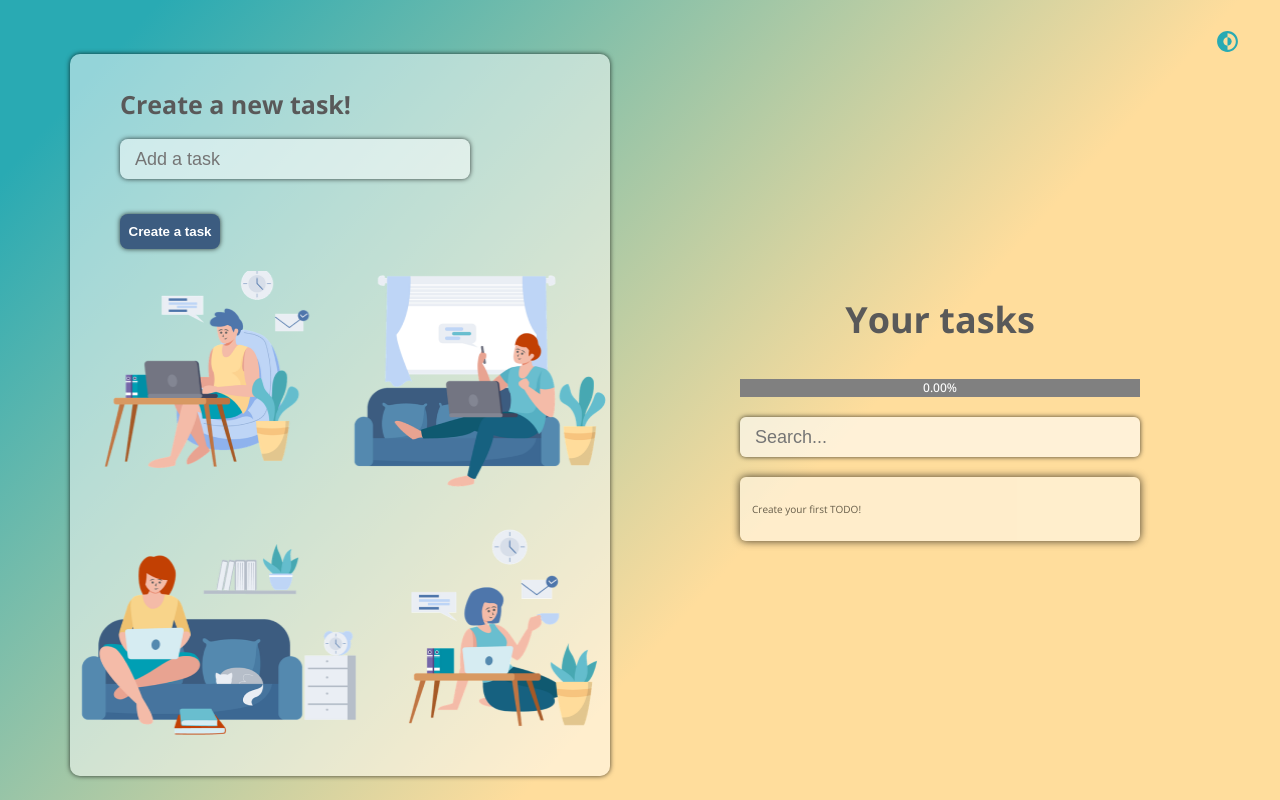
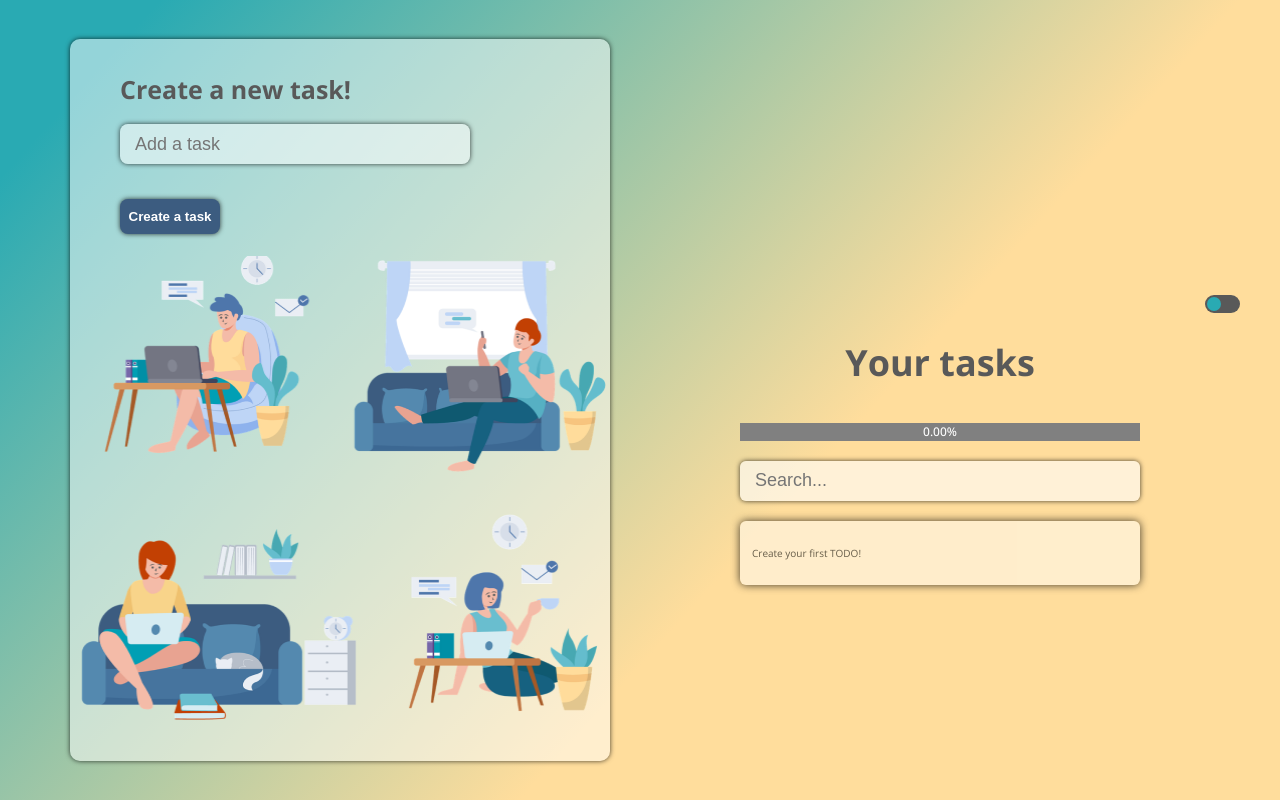
Before and after one commit to YuneidyC/todo-app, a React (Create React App) app: page / in a window 1280 px wide. Built offline with nearby package versions, Linux system fonts and the light colour scheme.

Commit message:
Change Toggle and style

```diff
--- a/src/App/App.js
+++ b/src/App/App.js
@@ -3,36 +3,13 @@ import { useMediaQuery } from 'usehooks-ts';
 import { TodoProvider } from '../TodoContext';
 import { Mobile } from './Mobile';
 import { Desktop } from './Desktop';
-import { CgDarkMode } from 'react-icons/cg';
 
 function App() {
     const matches = useMediaQuery('(min-width: 1000px)');
-    const [darkMode, setDarkMode] = React.useState(false);
-
-    const styleDarkMode = { color: '#29aab3', width: '25px', height: '25px' };
-
-    React.useEffect(() => {
-        const header = document.getElementsByClassName('TodoHeader--p')[0];
-        const button = document.getElementsByClassName('CreateTodoButton')[0];
-        if (darkMode) {
-            document.body.classList.add('dark');
-            header.classList.add('dark');
-            if (button) {
-                button.classList.add('dark');
-            }
-        } else {
-            document.body.classList.remove('dark');
-            header.classList.remove('dark');
-            if (button) {
-                button.classList.remove('dark');
-            }
-        }
-    }, [darkMode]);
 
     return (
         // prettier-ignore
         <TodoProvider>
-            <CgDarkMode className='darkMode--button' style={styleDarkMode} onClick={() => setDarkMode(!darkMode)}/>
             {matches ? <Desktop /> : <Mobile />}
         </TodoProvider>
     );
--- a/src/App/Desktop.js
+++ b/src/App/Desktop.js
@@ -11,6 +11,7 @@ import { TodoContext } from '../TodoContext';
 import { TodoHeaderLeft } from '../components/TodoHeaderLeft';
 import { TodoImageLeft } from '../components/TodoImageLeft';
 import { TodoFieldLeft } from '../components/TodoFieldLeft';
+import { Toggle } from '../components/Toggle';
 
 function Desktop() {
     // prettier-ignore
@@ -19,7 +20,10 @@ function Desktop() {
         loading,
         searchedTodos,
         deleteTodo,
-        checkOrUncheck } = React.useContext(TodoContext);
+        checkOrUncheck,
+        toggled,
+        handleClick
+    } = React.useContext(TodoContext);
 
     return (
         <React.Fragment>
@@ -33,7 +37,10 @@ function Desktop() {
                 </section>
 
                 <section className="section--right">
-                    <TodoHeader />
+                    <Toggle toggled={toggled} onClick={handleClick} />
+                    <TodoHeader
+                        toggled={toggled}
+                    />
                     <TodoCounter />
                     <TodoSearch />
                     <TodoList>
--- a/src/App/Mobile.js
+++ b/src/App/Mobile.js
@@ -8,6 +8,7 @@ import { TodoForm } from '../components/TodoForm';
 import { CreateTodoButton } from '../components/CreateTodoButton';
 import { TodoContext } from '../TodoContext';
 import { Modal } from '../components/Modal';
+import { Toggle } from '../components/Toggle';
 
 function Mobile() {
     // prettier-ignore
@@ -19,11 +20,16 @@ function Mobile() {
         openModal,
         setOpenModal,
         checkOrUncheck,
+        toggled,
+        handleClick
     } = React.useContext(TodoContext);
 
     return (
         <React.Fragment>
-            <TodoHeader />
+            <Toggle toggled={toggled} onClick={handleClick} />
+            <TodoHeader
+                toggled={toggled}
+            />
             <TodoCounter />
             <TodoSearch />
             <TodoList>
@@ -61,6 +67,7 @@ function Mobile() {
             <CreateTodoButton
                 openModal={openModal}
                 setOpenModal={setOpenModal}
+                toggled={toggled}
             />
         </React.Fragment>
     );
--- a/src/TodoContext/index.js
+++ b/src/TodoContext/index.js
@@ -10,6 +10,7 @@ function TodoProvider(props) {
     const { item: todos, saveItem: saveTodos, loading, error } = useLocalStorage('TODOS_V1', []);
     const [searchValue, setSearchValue] = React.useState('');
     const [openModal, setOpenModal] = React.useState(false);
+    const [toggled, setToggled] = React.useState(false);
 
     const completedTodos = todos.filter((todo) => todo.completed).length;
     const totalTodos = todos.length;
@@ -47,12 +48,21 @@ function TodoProvider(props) {
     const checkOrUncheck = (id) => {
         const todoIndex = todos.findIndex((todo) => todo.id === id);
         const newTodos = [...todos];
-        if(newTodos[todoIndex].completed) {
+        if (newTodos[todoIndex].completed) {
             newTodos[todoIndex].completed = false;
         } else {
             newTodos[todoIndex].completed = true;
         }
         saveTodos(newTodos);
+    }
+
+    const handleClick = () => {
+        setToggled((s) => !s);
+        if (!toggled) {
+            document.body.classList.add('dark');
+        } else {
+            document.body.classList.remove('dark');
+        }
     }
 
     return (
@@ -70,6 +80,9 @@ function TodoProvider(props) {
             checkOrUncheck,
             openModal,
             setOpenModal,
+            toggled,
+            setToggled,
+            handleClick
         }}>
             {props.children}
         </TodoContext.Provider>
--- a/src/components/CreateTodoButton.js
+++ b/src/components/CreateTodoButton.js
@@ -1,7 +1,7 @@
 import React, { useEffect, useRef } from 'react';
 import '../styles/CreateTodoButton.css';
 
-function CreateTodoButton({ openModal, setOpenModal }) {
+function CreateTodoButton({ openModal, setOpenModal, toggled }) {
 
     const ref = useRef();
     useEffect(() => {
@@ -38,7 +38,7 @@ function CreateTodoButton({ openModal, setOpenModal }) {
     }, [openModal, setOpenModal]);
 
     return (
-        <div className="CreateTodoButton">
+        <div className={`CreateTodoButton ${toggled ? "dark" : ""} `}>
             <button className="CreateTodoButton--button" ref={ref}>
                 <span className="CreateTodoButton--button__span">+</span>
             </button>
--- a/src/components/TodoHeader.js
+++ b/src/components/TodoHeader.js
@@ -1,10 +1,10 @@
 import React from 'react';
 import '../styles/TodoHeader.css';
 
-function TodoHeader() {
+function TodoHeader({ toggled }) {
     return (
         <div className="TodoHeader">
-            <p className="TodoHeader--p">Your tasks</p>
+            <p className={`TodoHeader--p ${toggled ? "dark" : ""}`}>Your tasks</p>
         </div>
     );
 }
--- /dev/null
+++ b/src/components/Toggle.js
@@ -0,0 +1,14 @@
+import React from "react";
+import '../styles/Toggle.css';
+
+function Toggle({ toggled, onClick }) {
+    return (
+        <div className="toggle-container">
+            <div className={`toggle ${toggled ? "dark" : ""}`} onClick={onClick}>
+                <button className="circle"></button>
+            </div>
+        </div>
+    );
+}
+
+export { Toggle };
--- /dev/null
+++ b/src/styles/Toggle.css
@@ -0,0 +1,38 @@
+.toggle-container {
+    display: flex;
+    margin-top: 100px;
+    justify-self: flex-end;
+    align-self: center;
+}
+
+.toggle {
+    position: relative;
+    height: 17.5px;
+    width: 35px;
+    border-radius: 50px;
+    margin: auto;
+    background: var(--dark-grey);
+}
+
+.toggle.dark {
+    background-color: var(--blue);
+}
+
+.circle {
+    height: 14px;
+    width: 14px;
+    border-radius: 50%;
+    background-color: var(--blue);
+    position: absolute;
+    top: 1.7px;
+    left: 2px;
+    z-index: 1;
+    cursor: pointer;
+    transition: all 0.2s ease;
+    border: none;
+}
+
+.dark>.circle {
+    background-color: var(--yellow);
+    transform: translate(17px, 0);
+}
```
